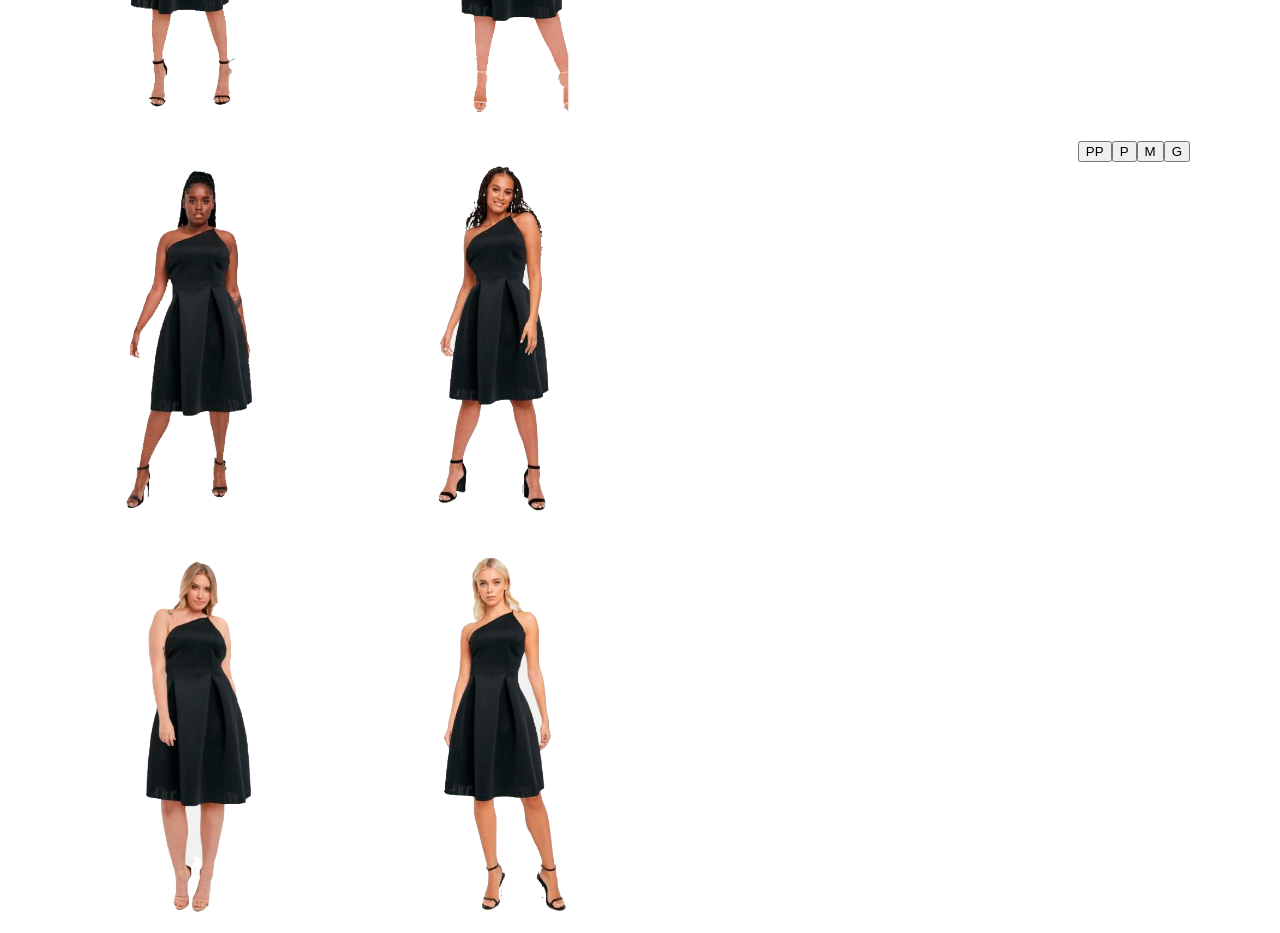
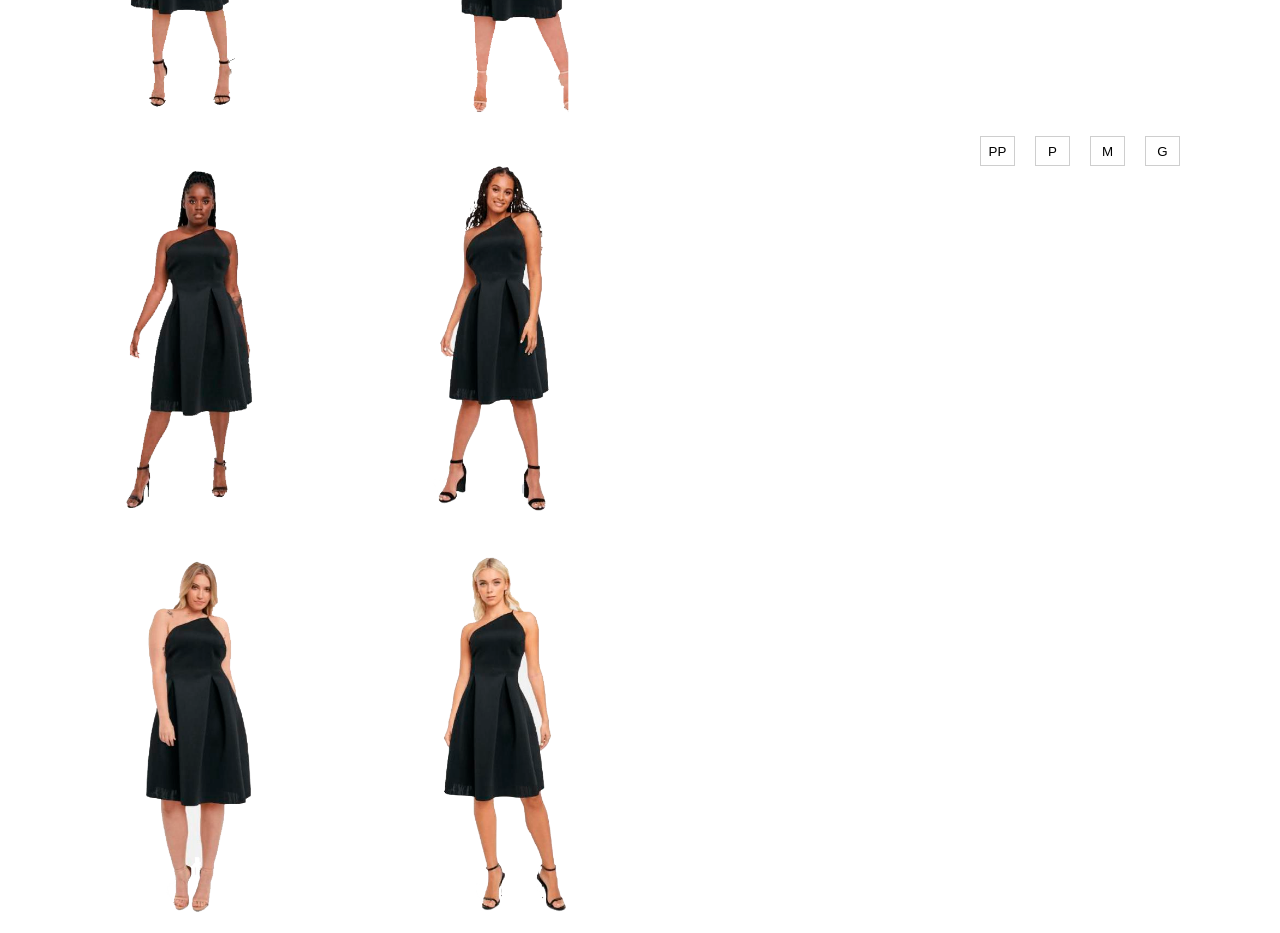
Before and after one commit to vanessaberbidi/proposal-of-new-renner-web-app, a React (Create React App) app in the folder renner-proposal/: page / in a window 1280 px wide. Shown: the part 960-1893 px from the top of the page. Built offline with nearby package versions, Linux system fonts and the light colour scheme.

Commit message:
new images

```diff
--- a/renner-proposal/src/App.css
+++ b/renner-proposal/src/App.css
@@ -95,10 +95,18 @@ input {
 }
 
 /* Botões de Tamanho */
-.size-buttons {
+.size-buttons-group {
   display: flex;
   justify-content: center;
   align-items: center;
+}
+
+.size-buttons {
+  margin: 10px;
+  width: 35px;
+  height: 30px;
+  background-color: white;
+  border: 1px solid #cecece;
 }
 
 .ref {
--- a/renner-proposal/src/Pages/Components/SizeButtons.jsx
+++ b/renner-proposal/src/Pages/Components/SizeButtons.jsx
@@ -3,11 +3,11 @@ import React from 'react';
 export default class SizeButtons extends React.Component {
   render() {
     return (
-      <div className="size-buttons">
-        <button className="size-button">PP</button>
-        <button className="size-button">P</button>
-        <button className="size-button">M</button>
-        <button className="size-button">G</button>
+      <div className="size-buttons-group">
+        <button className="size-buttons">PP</button>
+        <button className="size-buttons">P</button>
+        <button className="size-buttons">M</button>
+        <button className="size-buttons">G</button>
       </div>
     )
   }
```
Also changed, not shown: renner-proposal/src/img/cabide.png (added), renner-proposal/src/img/trena.png (added).
